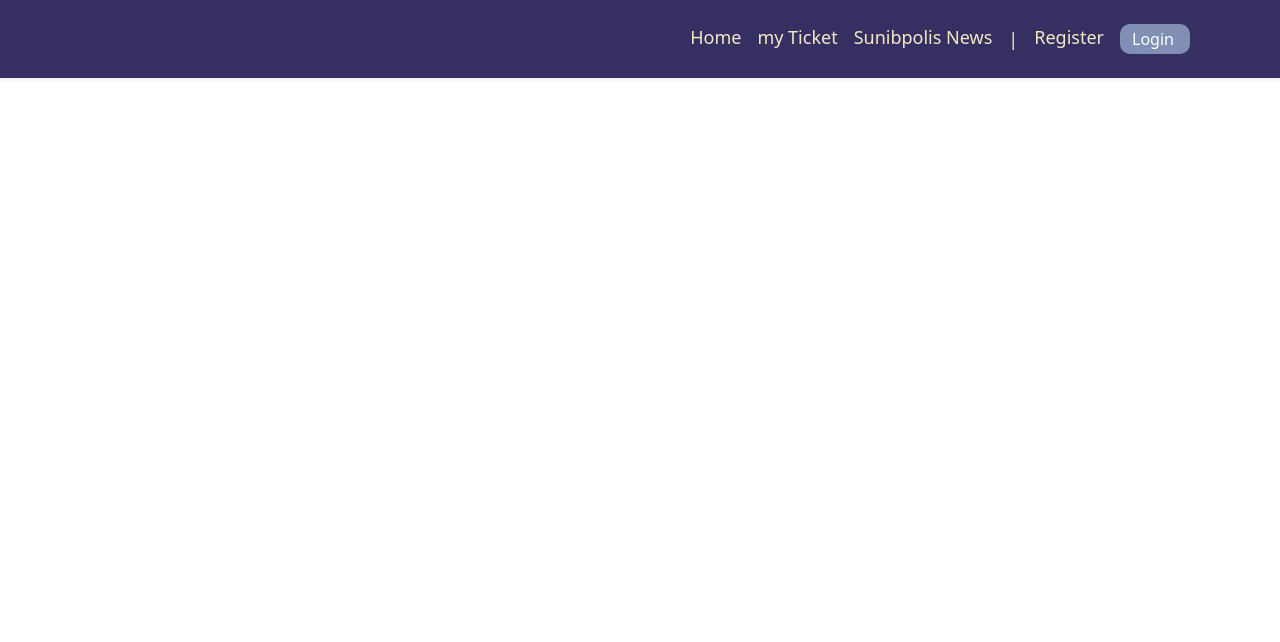
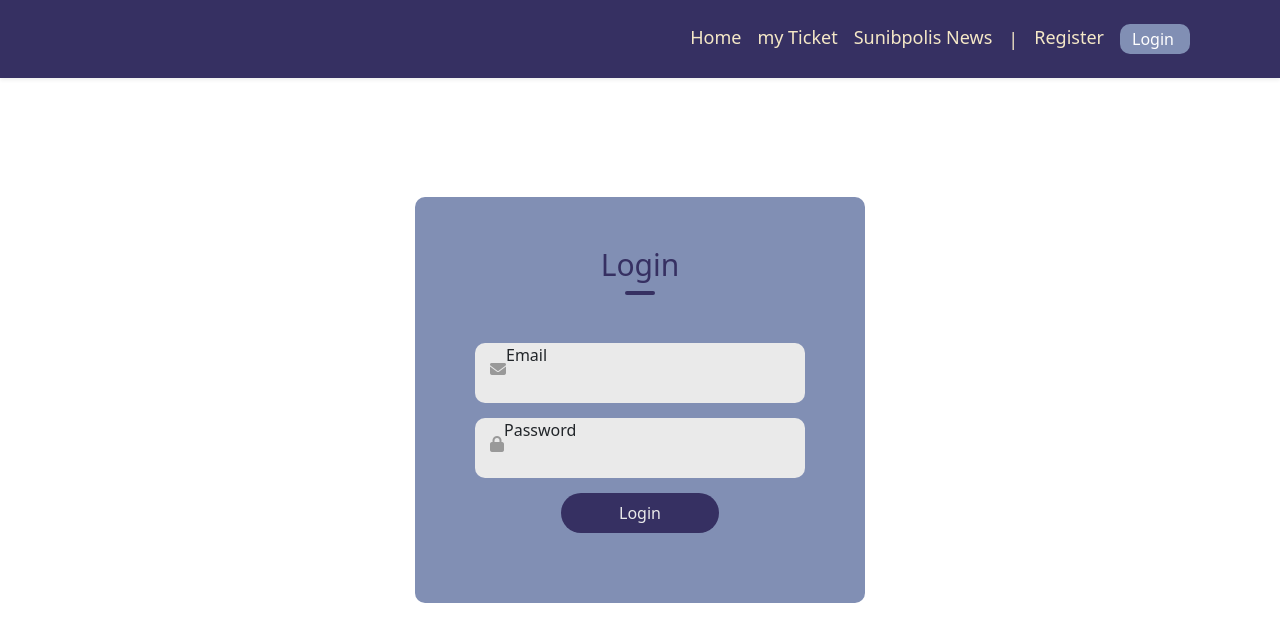
Before and after one commit to dihhzy/sunibpolis-frontEnd, a React (Create React App) app: page /login in a window 1280 px wide. Shown: the top 642 px of the page. Built offline with nearby package versions, Linux system fonts and the light colour scheme.

Commit message:
login page and css

```diff
--- a/src/App.tsx
+++ b/src/App.tsx
@@ -7,6 +7,7 @@ import { Home } from './Pages/Home';
 import { MyTicket } from './Pages/MyTicket';
 import { News } from './Pages/News';
 import { Register } from './Pages/Register';
+import { Login } from './Pages/Login';
 
 function App() {
   return (
@@ -18,6 +19,7 @@ function App() {
           <Route path="/myTicket" element={<MyTicket />} />
           <Route path="/news" element={<News />} />
           <Route path="/register" element={<Register />} />
+          <Route path="/login" element={<Login />} />
         </Routes>
       </Container>
     </div>
--- /dev/null
+++ b/src/Pages/Login.css
@@ -0,0 +1,76 @@
+.bagian-form {
+    width: 90%;
+    max-width: 450px;
+    position: absolute;
+    top: 50%;
+    left: 50%;
+    transform: translate(-50%, -50%);
+    background: #818FB4;
+    padding: 50px 60px 70px;
+    text-align: center;
+    border-radius: 10px;
+}
+
+.judul {
+    font-size: 30px;
+    margin-bottom: 60px;
+    color: #363062;
+    position: relative;
+}
+
+.judul::after {
+    content: '';
+    width: 30px;
+    height: 4px;
+    border-radius: 3px;
+    background: #363062;
+    position: absolute;
+    bottom: -12px;
+    left: 50%;
+    transform: translateX(-50%);
+}
+
+input {
+    width: 100%;
+    background: transparent;
+    border: 0;
+    outline: 0;
+    padding: 18px 15px;
+}
+
+.pertanyaan {
+    background: #eaeaea;
+    margin: 15px 0;
+    border-radius: 3px;
+    display: flex;
+    border-radius: 10px;
+}
+
+.pertanyaan i {
+    margin-left: 15px;
+    margin-top: 18px;
+    color: #999;
+}
+
+.buttonT {
+    width: 100%;
+    display: flex;
+    justify-content: center;
+}
+
+.buttonT button {
+    flex-basis: 48%;
+    background: #363062;
+    color: #eaeaea;
+    height: 40px;
+    border-radius: 20px;
+    border: 0;
+    outline: 0;
+    cursor: pointer;
+    transition: background 1s;
+}
+
+.buttonT button:hover {
+    background-color: white;
+    color: black;
+}
--- /dev/null
+++ b/src/Pages/Login.tsx
@@ -0,0 +1,56 @@
+import React, { ChangeEvent, FormEvent, useState } from "react";
+import './Login.css';
+import '@fortawesome/fontawesome-free/css/all.css';
+interface LoginForm {
+    email: string;
+    password: string;
+}
+
+export function Login() {
+    const [formData, setFormData] = useState<LoginForm>({
+        email: "",
+        password: "",
+    });
+    const handleInputChange = (e: ChangeEvent<HTMLInputElement>) => {
+        const { name, value } = e.target;
+        setFormData({
+            ...formData,
+            [name]: value,
+        });
+    };
+    const handleLogin = (e: FormEvent) => {
+        e.preventDefault();
+        if (!formData.email || !formData.password) {
+            alert("email dan password tidak boleh kosong");
+            return;
+        }
+
+        setFormData({
+            email: "",
+            password: "",
+        });
+    };
+    return (
+        <div className="main">
+            <div className="bagian-form">
+                <h1 className="judul">Login</h1>
+                <form onSubmit={handleLogin}>
+                    <div className="pertanyaan">
+                        <i className='fa-solid fa-envelope'></i>
+                        <label htmlFor="Email">Email</label>
+                        <input type="text" id="Email" value={formData.email} onChange={handleInputChange} />
+                    </div>
+                    <div className="pertanyaan">
+                        <i className='fa-solid fa-lock'></i>
+                        <label htmlFor="Password">Password</label>
+                        <input type="text" id="Password" value={formData.password} onChange={handleInputChange} />
+                    </div>
+                    <div className="buttonT">
+                        <button type="submit">Login</button>
+                    </div>
+
+                </form>
+            </div>
+        </div>
+    );
+}
```
